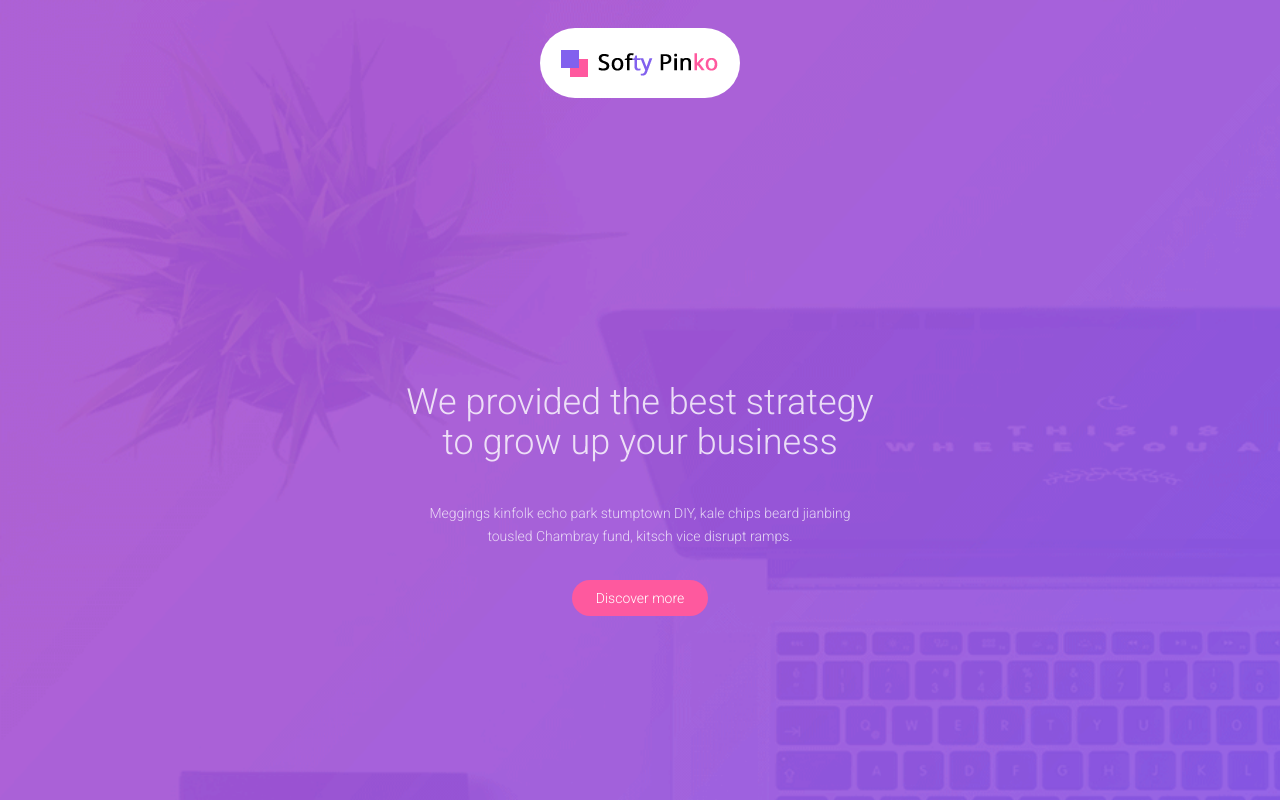
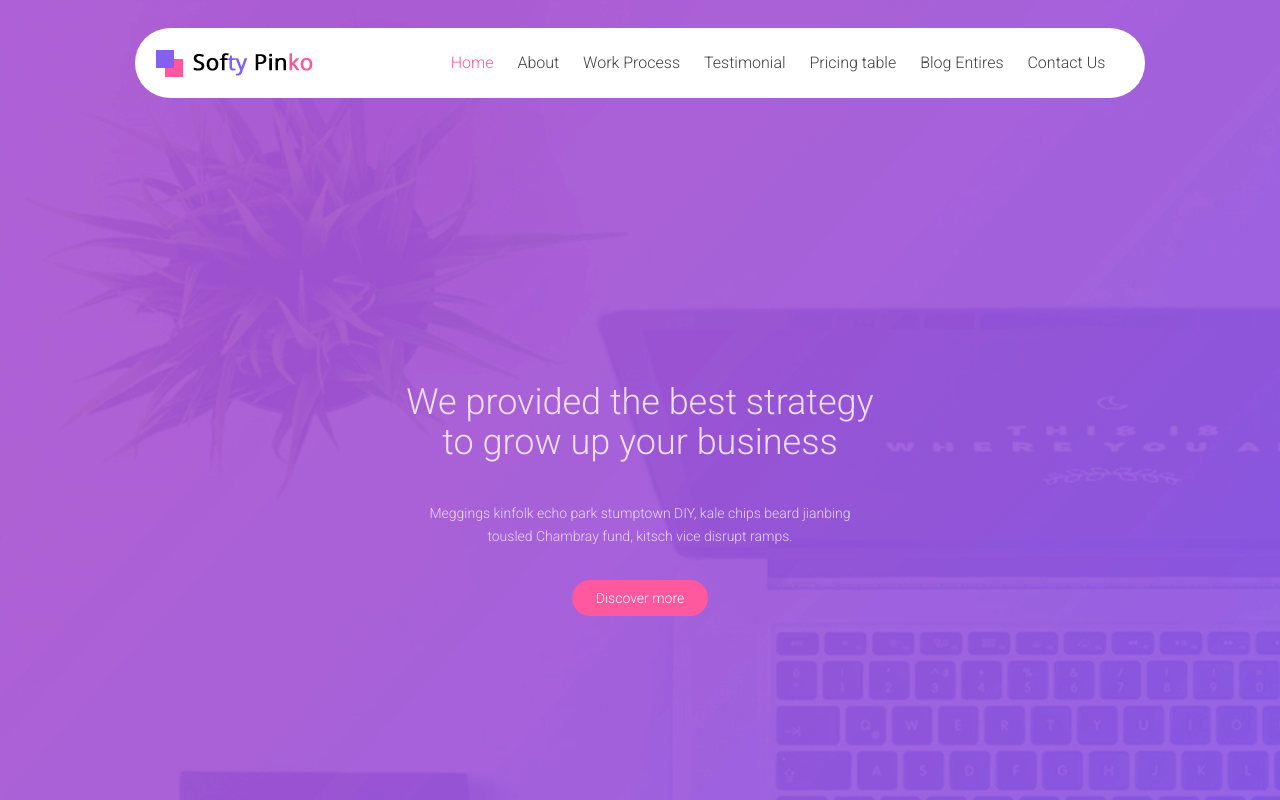
Before and after one commit to muhammad423/tailwind, a website: page index.html in a window 1280 px wide. Shown: the top 800 px of the page. Drawn offline with Linux system fonts and the light colour scheme; files whose address does not match are found by name.

Commit message:
margin change on header

```diff
--- a/index.html
+++ b/index.html
@@ -16,15 +16,18 @@
 <body>
     <section class="sec-one flex  flex-col justify-around">
             <header class="flex mx-auto bg-white my-7 justify-around items-center gap-14 p-5 rounded-full ">
-                <img src="./img/logo.png" alt="">
-                <div class="flex  gap-10 xs:hidden sm:hidden lg:block">
-                <a href="#" class="ml-20 one-hypr ">Home</a>
-                <a href="#" class="opacity-75 font-medium">About</a>
-                <a href="#" class="opacity-75 font-medium">Work Process</a>
-                <a href="#" class="opacity-75 font-medium">Testimonial</a>
-                <a href="#" class="opacity-75 font-medium">Pricing table</a>
-                <a href="#" class="opacity-75 font-medium">Blog Entires</a>
-                <a href="#" class="opacity-75 font-medium">Contact Us</a>
+                <img src="./img/logo.png" alt="" class=" ml-8 lg:m-0">
+                <div class="flex  gap-10   ">
+                  <div class=" hidden lg:block ">
+
+                     <a href="#" class="ml-20 mr-5 one-hypr ">Home</a>
+                    <a href="#" class="opacity-75 mr-5 font-medium">About</a>
+                    <a href="#" class="opacity-75 mr-5 font-medium">Work Process</a>
+                    <a href="#" class="opacity-75 mr-5 font-medium">Testimonial</a>
+                    <a href="#" class="opacity-75 mr-5 font-medium">Pricing table</a>
+                    <a href="#" class="opacity-75 mr-5 font-medium">Blog Entires</a>
+                    <a href="#" class="opacity-75 mr-5 font-medium">Contact Us</a>
+                  </div>
                 </div>
             </header>
 
```
Also changed, not shown: dist/output.css.
